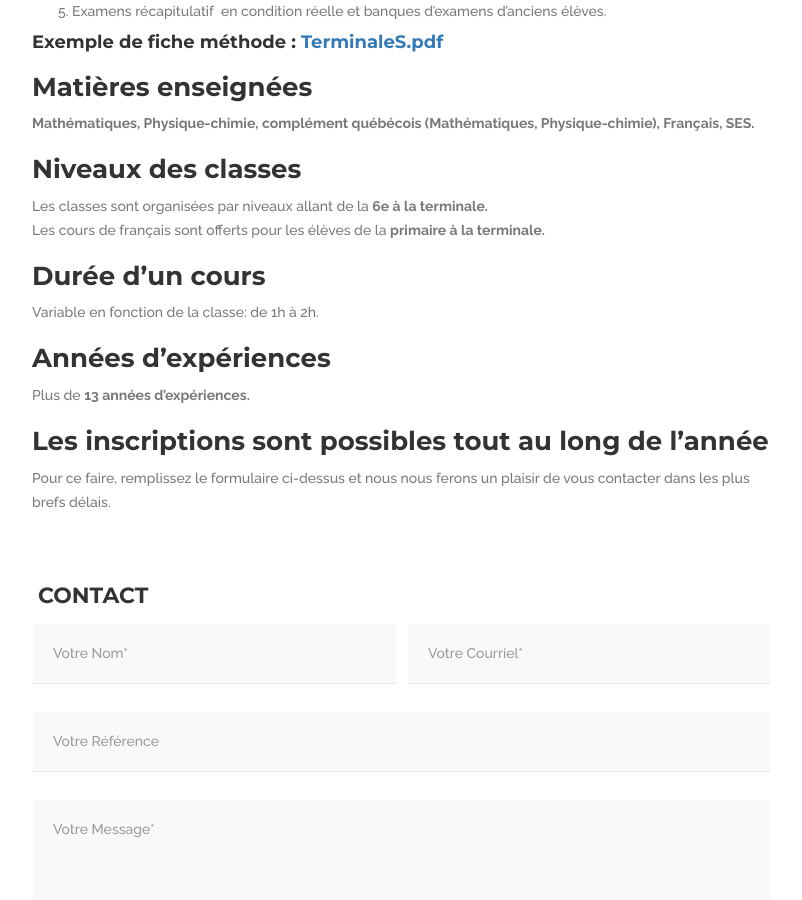
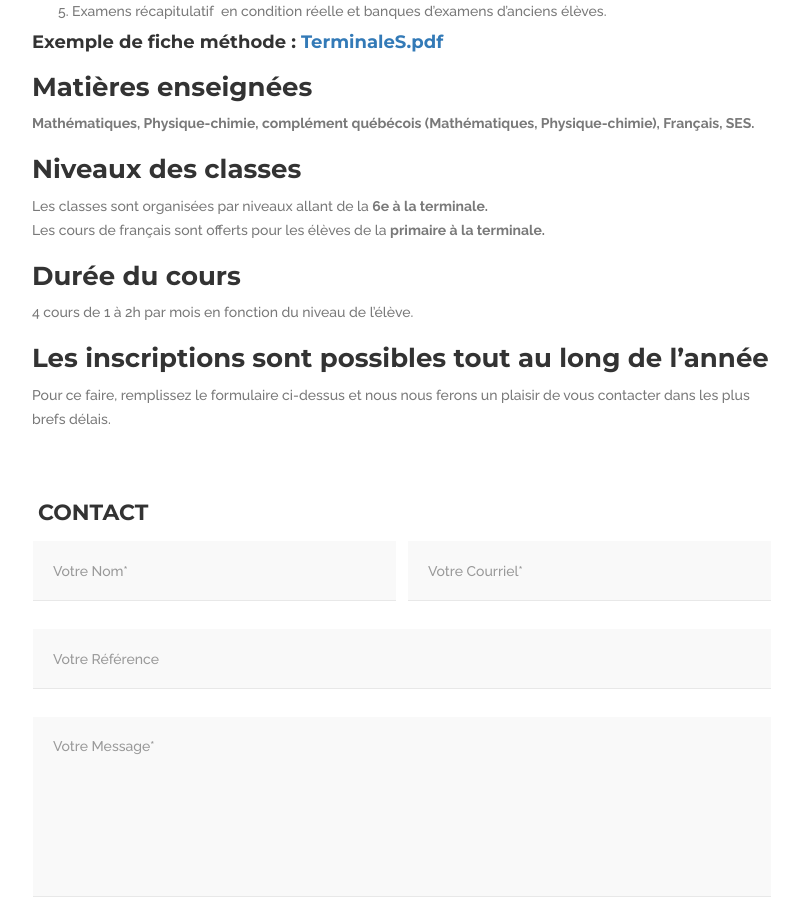
Before and after one commit to bkingg/les-clefs-pour-reussir, a Jekyll site: the page built from _programmes/test 2.md, in a window 1280 px wide and 900 px high, scrolled down 1422 px. Shown: the whole window, without its empty margins (233-1035 px from the left). Built offline with Jekyll 4.4.1, drawn with Linux system fonts in a browser that asks for light colours.

Commit message:
Update from Forestry.io - test 2.md

```diff
--- a/_programmes/test 2.md
+++ b/_programmes/test 2.md
@@ -29,13 +29,9 @@ Les cours enseignés sont organisés par élèves de même niveaux afin de facil
 * Les classes sont organisées par niveaux allant de la **6e à la terminale.**
 * Les cours de français sont offerts pour les élèves de la **primaire à la terminale.**
 
-### Durée d'un cours
+### Durée du cours
 
-* Variable en fonction de la classe: de 1h à 2h.
-
-### Années d'expériences
-
-* Plus de **13 années d'expériences.**
+* 4 cours de 1 à 2h par mois en fonction du niveau de l'élève.
 
 ### **Les inscriptions sont possibles tout au long de l’année**
 
```
